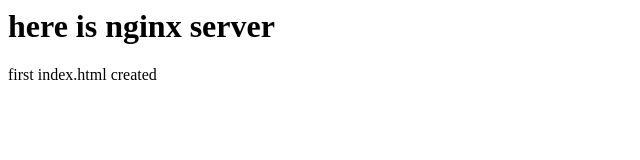
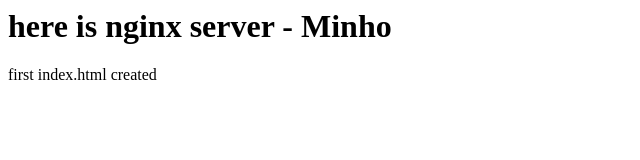
Before and after one commit to chee2e/nginx, a plain HTML site: page index.html in a window 1280 px wide. Shown: the whole page, without its empty margins (0-640 px from the left). Drawn offline with Linux system fonts and the light colour scheme.

Commit message:
update index

```diff
--- a/index.html
+++ b/index.html
@@ -1,2 +1,2 @@
-<h1>here is nginx server </h1>
+<h1>here is nginx server - Minho</h1>
 first index.html created
```
